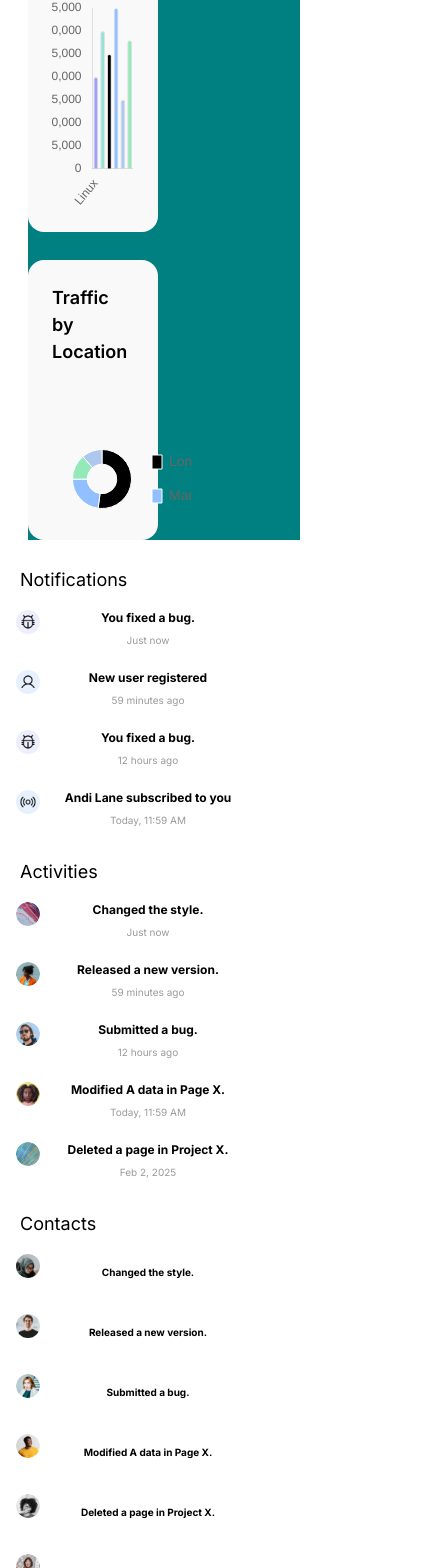
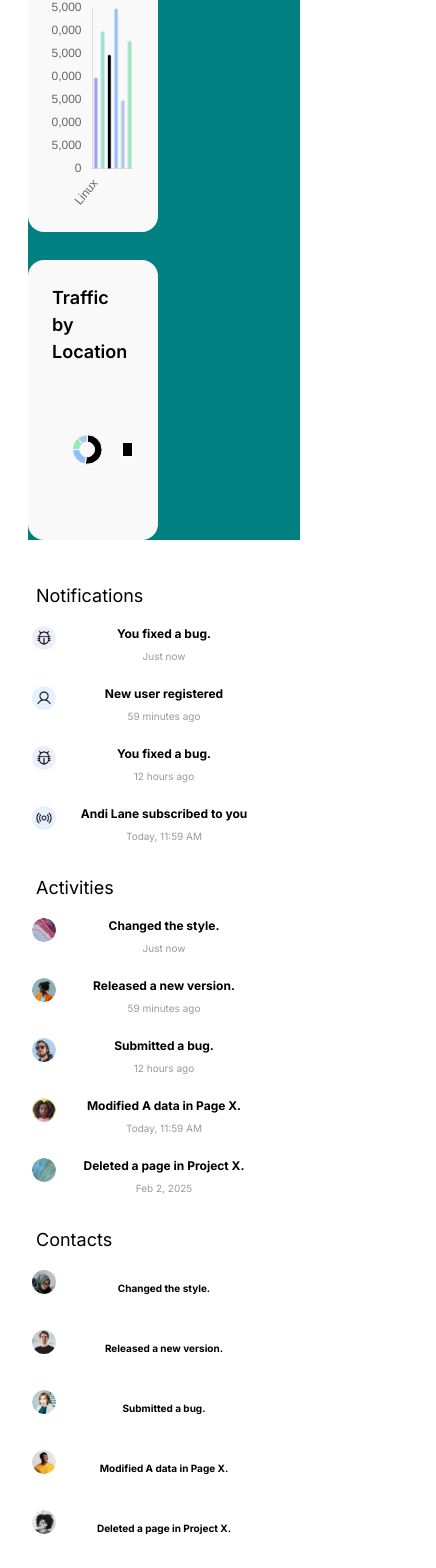
Before and after one commit to dijayst/prelura, a React (Create React App) app: page / in a window 390 px wide. Shown: the part 1793-3361 px from the top of the page, 436 px wide, since content can reach past the window. Built offline with nearby package versions, Linux system fonts and the light colour scheme.

Commit message:
inprogress

```diff
--- a/src/navbar/Sidebar.css
+++ b/src/navbar/Sidebar.css
@@ -418,6 +418,9 @@ body {
 
 @media screen and (max-width: 768px) {
 
+.containerpie {
+  width: 100%;}
+
 .container2{display: none;}
  .divcontent{
   gap: 220px;
@@ -454,12 +457,16 @@ body {
 
 
   }
+
   .linechart{
     width: 100%;
 
   }
   .traffic{
-    width: 90%;
+    width: 100%;
+    display: flex;
+    flex-direction: column;
+    gap: 16px;
 
   }
 
@@ -508,6 +515,7 @@ body {
 }
 .notification{
   width: 100%;
+  padding: 16px;
 }
 }
 
@@ -605,7 +613,7 @@ hovered {
 }
 
 .containerpie {
-  width: 384px;
+  width: 100%;
   height: 196px;
   padding: 38px 0px 38px 20px;
   margin: 16px 0px 0px 0px;
@@ -654,4 +662,5 @@ hovered {
 }
 .trafficcontent:hover {
   transform: translateX(10px);
+
 }
```
